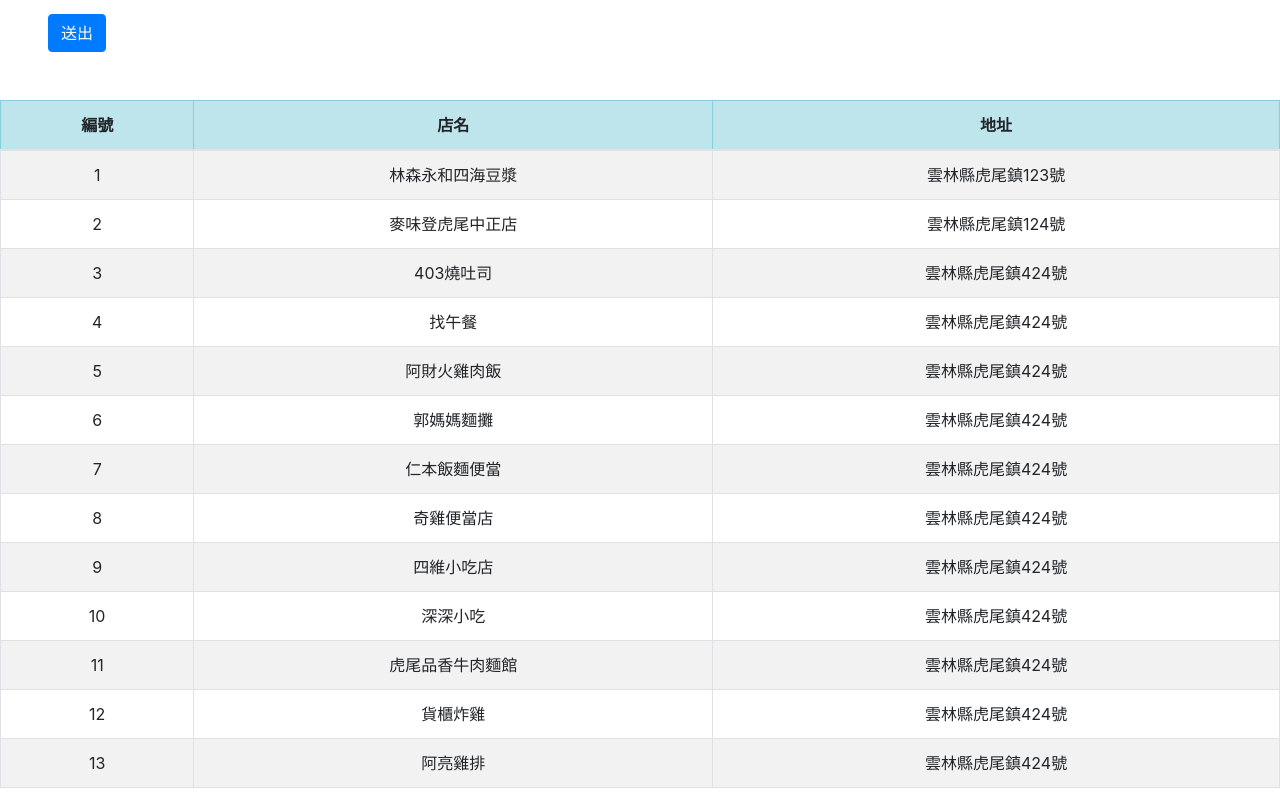
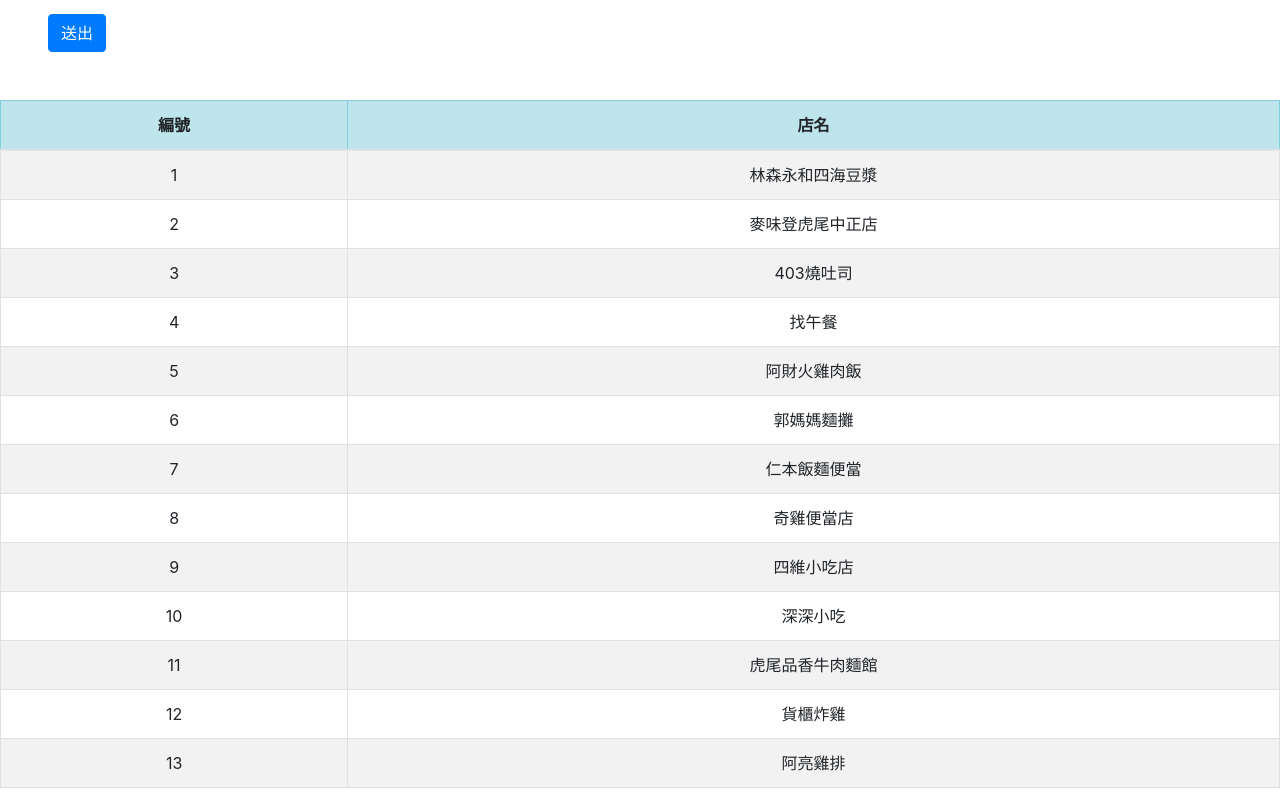
Before and after one commit to 40941139/20210317, a plain HTML site: page index.html in a window 1280 px wide. Shown: the part 1160-1964 px from the top of the page. Drawn offline with nearby package versions, Linux system fonts and the light colour scheme.

Commit message:
Update index.html

```diff
--- a/index.html
+++ b/index.html
@@ -162,74 +162,60 @@
         <!-- <th>是有粗體的標題 <td>是正常文字 -->
         <th>編號</th>
         <th>店名</th>
-        <th>地址</th>
       </tr>
     </thead>
     <tbody>
       <tr>
         <td scope="row">1</td>
         <td>林森永和四海豆漿</td>
-        <td>雲林縣虎尾鎮123號</td>
       </tr>
       <tr>
         <td scope="row">2</td>
         <td>麥味登虎尾中正店</td>
-        <td>雲林縣虎尾鎮124號</td>
       </tr>
       <tr>
         <td scope="row">3</td>
         <td>403燒吐司</td>
-        <td>雲林縣虎尾鎮424號</td>
       </tr>
       <tr>
         <td scope="row">4</td>
         <td>找午餐</td>
-        <td>雲林縣虎尾鎮424號</td>
       </tr>
       <tr>
         <td scope="row">5</td>
         <td>阿財火雞肉飯</td>
-        <td>雲林縣虎尾鎮424號</td>
       </tr>
       <tr>
         <td scope="row">6</td>
         <td>郭媽媽麵攤</td>
-        <td>雲林縣虎尾鎮424號</td>
       </tr>
       <tr>
         <td scope="row">7</td>
         <td>仁本飯麵便當</td>
-        <td>雲林縣虎尾鎮424號</td>
       </tr>
       <tr>
         <td scope="row">8</td>
         <td>奇雞便當店</td>
-        <td>雲林縣虎尾鎮424號</td>
       </tr>
       <tr>
         <td scope="row">9</td>
         <td>四維小吃店</td>
-        <td>雲林縣虎尾鎮424號</td>
       </tr>
       <tr>
         <td scope="row">10</td>
         <td>深深小吃</td>
-        <td>雲林縣虎尾鎮424號</td>
       </tr>
       <tr>
         <td scope="row">11</td>
         <td>虎尾品香牛肉麵館</td>
-        <td>雲林縣虎尾鎮424號</td>
       </tr>
       <tr>
         <td scope="row">12</td>
         <td>貨櫃炸雞</td>
-        <td>雲林縣虎尾鎮424號</td>
       </tr>
       <tr>
         <td scope="row">13</td>
         <td>阿亮雞排</td>
-        <td>雲林縣虎尾鎮424號</td>
       </tr>
     </tbody>
   </table>
```
